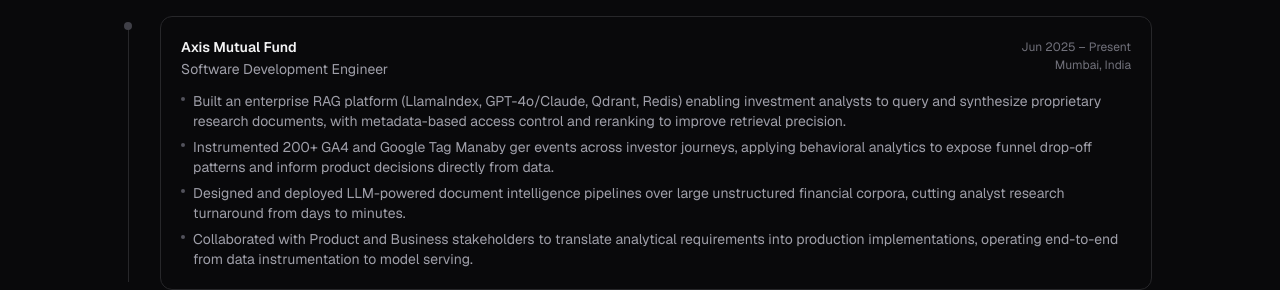
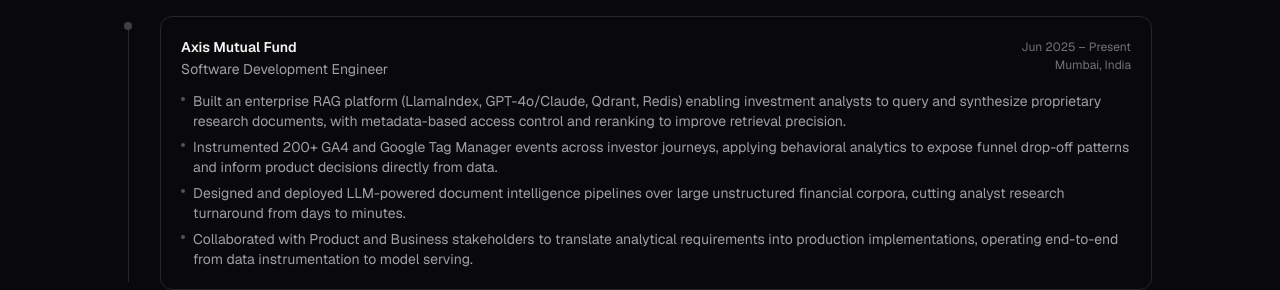
Before and after one commit to VedantGandhi0401/vedant-portfolio, a Next.js app: page /resume/data-scientist in a window 1280 px wide. Shown: the part 1340-1630 px from the top of the page. Built offline with nearby package versions, Linux system fonts and the light colour scheme; no server answers.

Commit message:
Fix typo: 'Tag Manaby ger' -> 'Tag Manager' in DS profile

```diff
--- a/src/data/index.ts
+++ b/src/data/index.ts
@@ -63,7 +63,7 @@ export const dataScientistProfile: ProfileData = {
       location: "Mumbai, India",
       bullets: [
         "Built an enterprise RAG platform (LlamaIndex, GPT-4o/Claude, Qdrant, Redis) enabling investment analysts to query and synthesize proprietary research documents, with metadata-based access control and reranking to improve retrieval precision.",
-        "Instrumented 200+ GA4 and Google Tag Manaby ger events across investor journeys, applying behavioral analytics to expose funnel drop-off patterns and inform product decisions directly from data.",
+        "Instrumented 200+ GA4 and Google Tag Manager events across investor journeys, applying behavioral analytics to expose funnel drop-off patterns and inform product decisions directly from data.",
         "Designed and deployed LLM-powered document intelligence pipelines over large unstructured financial corpora, cutting analyst research turnaround from days to minutes.",
         "Collaborated with Product and Business stakeholders to translate analytical requirements into production implementations, operating end-to-end from data instrumentation to model serving.",
       ],
```
